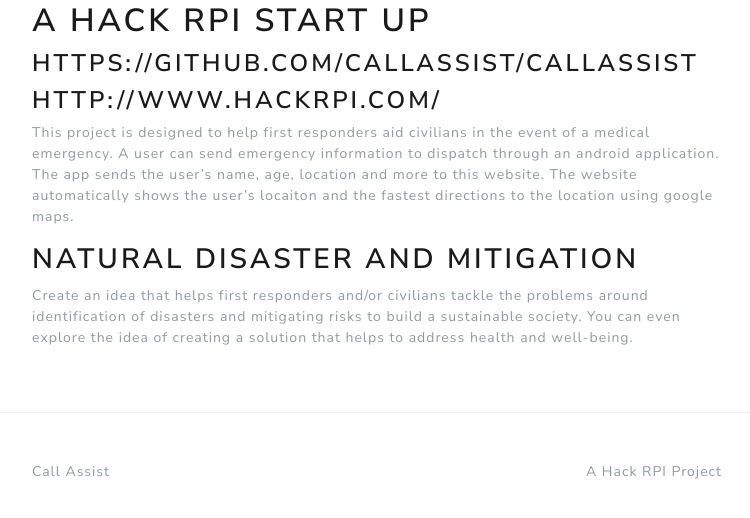
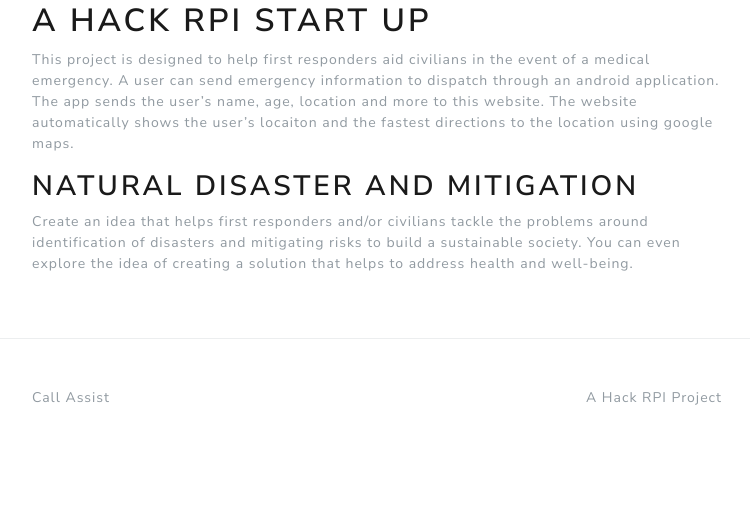
Before and after one commit to nicolas-van/bootstrap-4-github-pages, a Jekyll site: the page built from index.md, in a window 1280 px wide and 900 px high, scrolled down 581 px, cut to the strip 354-872 px from the top of the window. Shown: the whole strip, without its empty margins (263-1013 px from the left). Built offline with Jekyll 4.4.1, drawn with Linux system fonts in a browser that asks for light colours; comment, search, counter and statistics services are not loaded; after the commit the page ends 1407 px from its top, so only the background shows below that; some of the changed lines change nothing that is shown.

Commit message:
Update index.md

```diff
--- a/index.md
+++ b/index.md
@@ -4,9 +4,6 @@
 ---
 
 # A Hack RPI start up
-
-### https://github.com/callassist/callassist
-### http://www.hackrpi.com/
 
 This project is designed to help first responders aid civilians in the event of a medical emergency.
 A user can send emergency information to dispatch through an android application.
```
